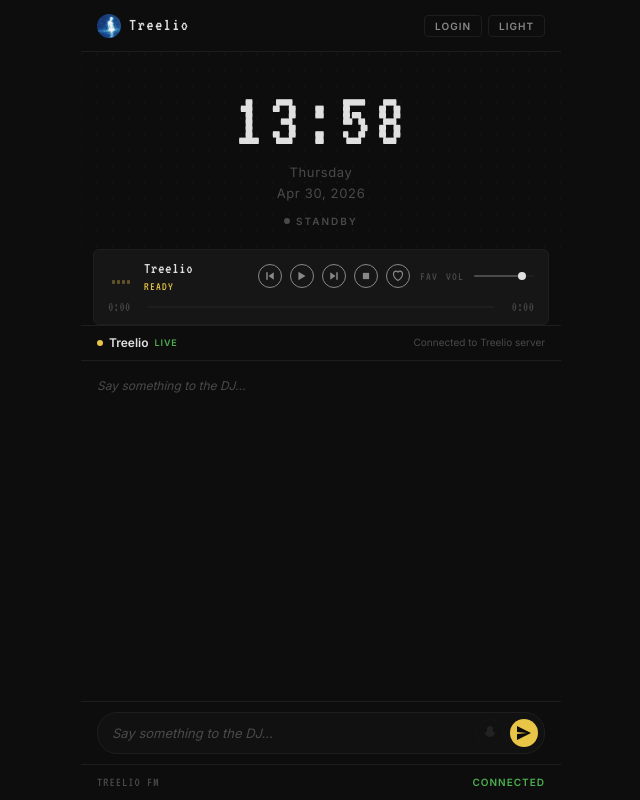
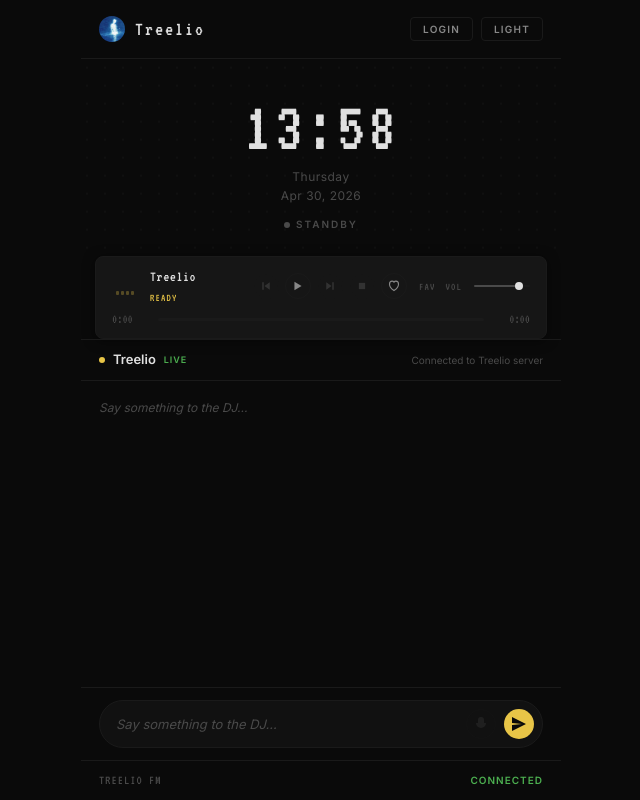
Before and after one commit to Tree005/Treelio, a React (Vite) app in the folder web/: page / in a window 1280 px wide. Shown: the whole page, without its empty margins (319-959 px from the left). Built offline with nearby package versions, Linux system fonts and the light colour scheme.

Commit message:
style: 全面打磨 UI 细节（间距/阴影/过渡动画/呼吸感）

```diff
--- a/web/src/styles/globals.css
+++ b/web/src/styles/globals.css
@@ -1,9 +1,9 @@
-/* styles/globals.css — Treelio 设计系统 (Claudio-style) */
+/* styles/globals.css — Treelio 设计系统 (refined) */
 
 /* ====== 主题变量 ====== */
 :root,
 [data-theme='dark'] {
-  --bg: #0d0d0d;
+  --bg: #0a0a0a;
   --bg-elevated: #111111;
   --surface: #161616;
   --surface-hover: #1e1e1e;
@@ -11,39 +11,43 @@
   --text-secondary: #888888;
   --text-dim: #4a4a4a;
   --accent: #e8c547;
-  --accent-dim: rgba(232, 197, 71, 0.1);
+  --accent-dim: rgba(232, 197, 71, 0.08);
   --red: #c94040;
   --green: #4caf50;
-  --border: #1e1e1e;
+  --border: #1a1a1a;
+  --border-light: #222222;
   --input-bg: #111111;
-  --shadow: rgba(0, 0, 0, 0.6);
-  --msg-claudio: #1a1a1a;
-  --msg-user: #252015;
-  --scrollbar-track: #0d0d0d;
-  --scrollbar-thumb: #2a2a2a;
-  --grid-color: rgba(255, 255, 255, 0.03);
+  --shadow: rgba(0, 0, 0, 0.4);
+  --shadow-elevated: 0 2px 12px rgba(0, 0, 0, 0.5);
+  --msg-claudio: #131313;
+  --msg-user: #1c1810;
+  --scrollbar-track: #0a0a0a;
+  --scrollbar-thumb: #222222;
+  --grid-color: rgba(255, 255, 255, 0.025);
 }
 
 [data-theme='light'] {
-  --bg: #f5f0e8;
-  --bg-elevated: #ece6da;
+  --bg: #faf8f2;
+  --bg-elevated: #f0ece0;
   --surface: #ffffff;
-  --surface-hover: #f0ebe0;
+  --surface-hover: #f7f4ea;
   --text: #1a1a1a;
   --text-secondary: #666666;
   --text-dim: #aaaaaa;
-  --accent: #c4960c;
-  --accent-dim: rgba(196, 150, 12, 0.1);
+  --accent: #b8960a;
+  --accent-dim: rgba(184, 150, 10, 0.08);
   --red: #c94040;
   --green: #4caf50;
-  --border: #e0d8c8;
+  --border: #e2ddd0;
+  --border-light: #ede8da;
   --input-bg: #ffffff;
-  --shadow: rgba(0, 0, 0, 0.08);
+  --shadow: rgba(0, 0, 0, 0.06);
+  --shadow-elevated: 0 2px 12px rgba(0, 0, 0, 0.08);
   --msg-claudio: #ffffff;
-  --msg-user: #f0ebe0;
-  --scrollbar-track: #ece6da;
+  --msg-user: #f5f0e0;
+  --scrollbar-track: #f0ece0;
   --scrollbar-thumb: #ccc5b5;
-  --grid-color: rgba(0, 0, 0, 0.04);
+  --grid-color: rgba(0, 0, 0, 0.03);
 }
 
 /* ====== 全局重置 ====== */
@@ -67,7 +71,7 @@ body {
   color: var(--text);
   min-height: 100vh;
   line-height: 1.5;
-  transition: background 0.3s ease, color 0.3s ease;
+  transition: background 0.4s ease, color 0.4s ease;
 }
 
 /* 自定义滚动条 */
@@ -102,7 +106,7 @@ body {
   display: flex;
   align-items: center;
   justify-content: space-between;
-  padding: 12px 16px;
+  padding: 14px 18px;
   border-bottom: 1px solid var(--border);
   flex-shrink: 0;
 }
@@ -110,26 +114,27 @@ body {
 .top-bar__logo {
   display: flex;
   align-items: center;
-  gap: 8px;
+  gap: 10px;
 }
 
 .top-bar__avatar {
-  width: 24px;
-  height: 24px;
+  width: 26px;
+  height: 26px;
   border-radius: 50%;
+  object-fit: cover;
 }
 
 .top-bar__logo span {
   font-family: 'VT323', monospace;
-  font-size: 18px;
+  font-size: 20px;
   font-weight: 400;
-  letter-spacing: 0.08em;
+  letter-spacing: 0.1em;
   color: var(--text);
 }
 
 .top-bar__actions {
   display: flex;
-  gap: 6px;
+  gap: 8px;
   align-items: center;
 }
 
@@ -137,13 +142,13 @@ body {
   background: none;
   border: 1px solid var(--border);
   border-radius: 4px;
-  padding: 4px 10px;
+  padding: 5px 12px;
   color: var(--text-secondary);
   font-size: 10px;
   font-weight: 600;
-  letter-spacing: 0.1em;
+  letter-spacing: 0.12em;
   cursor: pointer;
-  transition: all 0.2s;
+  transition: all 0.25s ease;
   text-transform: uppercase;
   font-family: 'Inter', sans-serif;
 }
@@ -158,13 +163,13 @@ body {
   background: none;
   border: 1px solid var(--border);
   border-radius: 4px;
-  padding: 4px 10px;
+  padding: 5px 12px;
   color: var(--text-secondary);
   font-size: 10px;
   font-weight: 600;
-  letter-spacing: 0.1em;
+  letter-spacing: 0.12em;
   cursor: pointer;
-  transition: all 0.2s;
+  transition: all 0.25s ease;
   text-transform: uppercase;
   font-family: 'Inter', sans-serif;
 }
@@ -174,44 +179,43 @@ body {
   color: var(--accent);
 }
 
-/* ====== 时钟区域（带点阵背景） ====== */
+/* ====== 时钟区域 ====== */
 .clock-section {
   display: flex;
   flex-direction: column;
   align-items: center;
-  padding: 28px 20px 20px;
+  padding: 32px 20px 24px;
   flex-shrink: 0;
   position: relative;
-  /* 点阵网格背景 */
   background-image:
     radial-gradient(circle, var(--grid-color) 1px, transparent 1px);
-  background-size: 16px 16px;
+  background-size: 18px 18px;
   background-position: center center;
 }
 
 .clock-time {
   font-family: 'VT323', monospace;
-  font-size: 80px;
+  font-size: 72px;
   line-height: 1;
   color: var(--text);
-  letter-spacing: 0.04em;
+  letter-spacing: 0.03em;
 }
 
 .clock-date {
   font-family: 'Inter', sans-serif;
-  font-size: 13px;
+  font-size: 12px;
   color: var(--text-dim);
-  margin-top: 2px;
+  margin-top: 4px;
   text-align: center;
   line-height: 1.6;
-  letter-spacing: 0.05em;
+  letter-spacing: 0.04em;
 }
 
 .on-air {
   display: flex;
   align-items: center;
   gap: 6px;
-  margin-top: 10px;
+  margin-top: 12px;
   font-size: 10px;
   font-weight: 600;
   letter-spacing: 0.2em;
@@ -235,7 +239,7 @@ body {
 .on-air--active .on-air__dot {
   background: var(--green);
   animation: pulse 2s infinite;
-  box-shadow: 0 0 6px var(--green);
+  box-shadow: 0 0 8px var(--green);
 }
 
 @keyframes pulse {
@@ -245,22 +249,28 @@ body {
 
 /* ====== 播放器 ====== */
 .player {
-  padding: 0 12px;
+  padding: 0 14px;
   flex-shrink: 0;
 }
 
 .player__card {
   background: var(--surface);
   border: 1px solid var(--border);
-  border-radius: 6px;
-  padding: 10px 14px;
+  border-radius: 8px;
+  padding: 12px 16px;
+  box-shadow: var(--shadow-elevated);
+  transition: border-color 0.3s ease, box-shadow 0.3s ease;
 }
 
-/* 主行：所有元素横排 */
+.player__card:hover {
+  border-color: var(--border-light);
+}
+
+/* 主行 */
 .player__main-row {
   display: flex;
   align-items: center;
-  gap: 10px;
+  gap: 12px;
 }
 
 /* 频谱动画 */
@@ -268,7 +278,7 @@ body {
   display: flex;
   align-items: flex-end;
   gap: 2px;
-  height: 16px;
+  height: 18px;
   flex-shrink: 0;
   padding: 0 4px;
 }
@@ -278,6 +288,7 @@ body {
   background: var(--accent);
   border-radius: 1px;
   animation: wave 1.2s ease-in-out infinite;
+  transition: background 0.3s ease;
 }
 
 .player__wave-bar:nth-child(1) { height: 30%; animation-delay: 0s; }
@@ -288,7 +299,7 @@ body {
 .player__wave--idle .player__wave-bar {
   animation: none;
   height: 25%;
-  opacity: 0.35;
+  opacity: 0.3;
 }
 
 @keyframes wave {
@@ -302,19 +313,19 @@ body {
   min-width: 0;
   display: flex;
   flex-direction: column;
-  gap: 2px;
+  gap: 3px;
   overflow: hidden;
 }
 
 .player__song-name {
   font-family: 'VT323', monospace;
-  font-size: 16px;
+  font-size: 15px;
   color: var(--text);
   letter-spacing: 0.04em;
   line-height: 1;
   overflow: hidden;
   position: relative;
-  height: 18px;
+  height: 20px;
 }
 
 .player__song-name-inner {
@@ -323,12 +334,10 @@ body {
   animation: none;
 }
 
-/* 内容溢出时启动滚动 */
 .player__song-name--scroll .player__song-name-inner {
   animation: marquee 120s linear infinite;
 }
 
-/* 暂停播放时滚动也停 */
 .player__song-name--pause .player__song-name-inner {
   animation-play-state: paused;
 }
@@ -340,7 +349,7 @@ body {
 
 .player__song-status {
   font-family: 'VT323', monospace;
-  font-size: 12px;
+  font-size: 11px;
   color: var(--accent);
   letter-spacing: 0.1em;
   text-transform: uppercase;
@@ -351,7 +360,7 @@ body {
 .player__controls {
   display: flex;
   align-items: center;
-  gap: 8px;
+  gap: 6px;
   flex-shrink: 0;
 }
 
@@ -363,22 +372,28 @@ body {
   display: flex;
   align-items: center;
   justify-content: center;
-  transition: color 0.2s;
+  transition: color 0.2s ease;
   padding: 0;
 }
 
-.player__btn:hover {
+.player__btn:hover:not(:disabled) {
   color: var(--text);
 }
 
-.player__btn--circle {
-  width: 24px;
-  height: 24px;
-  border: 1px solid var(--text-secondary);
-  border-radius: 50%;
+.player__btn:disabled {
+  opacity: 0.25;
+  cursor: not-allowed;
 }
 
-.player__btn--circle:hover {
+.player__btn--circle {
+  width: 26px;
+  height: 26px;
+  border: 1px solid var(--border);
+  border-radius: 50%;
+  transition: all 0.25s ease;
+}
+
+.player__btn--circle:hover:not(:disabled) {
   border-color: var(--accent);
   color: var(--accent);
 }
@@ -392,18 +407,18 @@ body {
 .player__tags {
   display: flex;
   align-items: center;
-  gap: 8px;
+  gap: 10px;
   flex-shrink: 0;
 }
 
 .player__tag {
   font-family: 'VT323', monospace;
-  font-size: 12px;
+  font-size: 11px;
   letter-spacing: 0.1em;
   text-transform: uppercase;
   color: var(--text-dim);
   cursor: pointer;
-  transition: color 0.2s;
+  transition: color 0.2s ease;
   user-select: none;
   line-height: 1;
 }
@@ -423,7 +438,7 @@ body {
 
 /* 音量滑块 */
 .player__vol-slider {
-  width: 60px;
+  width: 56px;
   flex-shrink: 0;
   cursor: pointer;
   padding: 8px 0;
@@ -453,22 +468,23 @@ body {
   top: 50%;
   transform: translate(-50%, -50%);
   pointer-events: none;
+  transition: background 0.2s;
 }
 
 /* 底部进度行 */
 .player__progress-row {
   display: flex;
   align-items: center;
-  gap: 8px;
-  margin-top: 8px;
+  gap: 10px;
+  margin-top: 10px;
 }
 
 .player__time {
   font-family: 'VT323', monospace;
-  font-size: 14px;
+  font-size: 13px;
   color: var(--text-dim);
   flex-shrink: 0;
-  min-width: 32px;
+  min-width: 36px;
   line-height: 1;
 }
 
@@ -478,20 +494,24 @@ body {
 
 .player__progress-bar {
   flex: 1;
-  height: 2px;
+  height: 3px;
   background: var(--border);
-  border-radius: 1px;
+  border-radius: 1.5px;
   cursor: pointer;
   position: relative;
+  transition: height 0.15s ease;
+}
+
+.player__progress-bar:hover {
+  height: 5px;
 }
 
 .player__progress-fill {
   height: 100%;
   background: var(--accent);
-  border-radius: 1px;
+  border-radius: 1.5px;
   transition: width 0.3s linear;
 }
-
 
 /* ====== 聊天区域 ====== */
 .chat {
@@ -505,7 +525,7 @@ body {
   display: flex;
   align-items: center;
   justify-content: space-between;
-  padding: 8px 16px;
+  padding: 10px 18px;
   border-top: 1px solid var(--border);
   border-bottom: 1px solid var(--border);
   flex-shrink: 0;
@@ -514,7 +534,7 @@ body {
 .chat__header-left {
   display: flex;
   align-items: center;
-  gap: 6px;
+  gap: 8px;
 }
 
 .chat__dj-dot {
@@ -526,7 +546,7 @@ body {
 }
 
 .chat__dj-name {
-  font-size: 12px;
+  font-size: 13px;
   font-weight: 600;
   color: var(--text);
 }
@@ -548,10 +568,10 @@ body {
   flex: 1;
   min-height: 0;
   overflow-y: auto;
-  padding: 12px 16px;
+  padding: 14px 18px;
   display: flex;
   flex-direction: column;
-  gap: 10px;
+  gap: 12px;
 }
 
 .chat__empty {
@@ -564,8 +584,14 @@ body {
 /* ====== 消息气泡 ====== */
 .message {
   display: flex;
-  gap: 8px;
+  gap: 10px;
   max-width: 85%;
+  animation: msg-in 0.3s ease;
+}
+
+@keyframes msg-in {
+  from { opacity: 0; transform: translateY(8px); }
+  to   { opacity: 1; transform: translateY(0); }
 }
 
 .message--user {
@@ -574,8 +600,8 @@ body {
 }
 
 .message__avatar {
-  width: 28px;
-  height: 28px;
+  width: 30px;
+  height: 30px;
   border-radius: 50%;
   flex-shrink: 0;
   object-fit: cover;
@@ -595,28 +621,29 @@ body {
 .message__body {
   display: flex;
   flex-direction: column;
-  gap: 1px;
+  gap: 2px;
 }
 
 .message__bubble {
-  padding: 8px 12px;
-  border-radius: 10px;
+  padding: 10px 14px;
+  border-radius: 12px;
   font-size: 13px;
-  line-height: 1.5;
+  line-height: 1.55;
   word-break: break-word;
+  transition: background 0.3s ease, border-color 0.3s ease;
 }
 
 .message--treelio .message__bubble {
   background: var(--msg-claudio);
   border: 1px solid var(--border);
   color: var(--text);
-  border-top-left-radius: 3px;
+  border-top-left-radius: 4px;
 }
 
 .message--user .message__bubble {
   background: var(--msg-user);
   color: var(--text);
-  border-top-right-radius: 3px;
+  border-top-right-radius: 4px;
 }
 
 .message__meta {
@@ -641,7 +668,8 @@ body {
   letter-spacing: 0.1em;
   color: var(--text-dim);
   cursor: pointer;
-  transition: color 0.2s;
+  transition: color 0.2s ease;
+  text-transform: uppercase;
 }
 
 .message__replay:hover {
@@ -650,35 +678,37 @@ body {
 
 /* ====== 歌曲卡片 ====== */
 .message__songs {
-  margin-top: 6px;
+  margin-top: 8px;
   display: flex;
   flex-direction: column;
-  gap: 4px;
+  gap: 5px;
 }
 
 .song-card {
   display: flex;
   align-items: center;
-  gap: 8px;
-  padding: 6px 10px;
+  gap: 10px;
+  padding: 8px 12px;
   background: var(--surface);
   border: 1px solid var(--border);
-  border-radius: 6px;
+  border-radius: 8px;
   cursor: pointer;
-  transition: all 0.2s;
+  transition: all 0.25s ease;
 }
 
 .song-card:hover {
   border-color: var(--accent);
   background: var(--accent-dim);
+  transform: translateY(-1px);
+  box-shadow: var(--shadow-elevated);
 }
 
 .song-card__cover {
-  width: 36px;
-  height: 36px;
-  border-radius: 4px;
+  width: 38px;
+  height: 38px;
+  border-radius: 5px;
   overflow: hidden;
-  background: var(--surface);
+  background: var(--surface-hover);
   flex-shrink: 0;
   display: flex;
   align-items: center;
@@ -710,6 +740,7 @@ body {
   white-space: nowrap;
   overflow: hidden;
   text-overflow: ellipsis;
+  margin-top: 1px;
 }
 
 .song-card__unplayable {
@@ -717,25 +748,27 @@ body {
   color: #e74c3c;
   background: rgba(231, 76, 60, 0.1);
   border-radius: 3px;
-  padding: 0 4px;
+  padding: 0 5px;
   margin-left: 4px;
   white-space: nowrap;
+  display: inline-block;
+  margin-top: 2px;
 }
 
 .song-card__add {
   display: flex;
   align-items: center;
   justify-content: center;
-  width: 22px;
-  height: 22px;
+  width: 24px;
+  height: 24px;
   border: none;
   background: transparent;
   color: var(--text-dim);
   cursor: pointer;
   border-radius: 4px;
   flex-shrink: 0;
-  opacity: 0.5;
-  transition: all 0.2s;
+  opacity: 0;
+  transition: all 0.25s ease;
 }
 
 .song-card:hover .song-card__add {
@@ -744,12 +777,12 @@ body {
 
 .song-card__add:hover {
   color: var(--accent);
-  background: var(--accent-dim, rgba(232, 197, 71, 0.15));
+  background: var(--accent-dim);
 }
 
 /* ====== 输入区域 ====== */
 .chat__input-area {
-  padding: 10px 16px;
+  padding: 12px 18px;
   border-top: 1px solid var(--border);
   flex-shrink: 0;
 }
@@ -757,16 +790,17 @@ body {
 .chat__input-wrap {
   display: flex;
   align-items: center;
-  gap: 6px;
+  gap: 8px;
   background: var(--input-bg);
   border: 1px solid var(--border);
-  border-radius: 20px;
-  padding: 6px 6px 6px 14px;
-  transition: border-color 0.2s;
+  border-radius: 24px;
+  padding: 8px 8px 8px 16px;
+  transition: border-color 0.3s ease, box-shadow 0.3s ease;
 }
 
 .chat__input-wrap:focus-within {
   border-color: var(--accent);
+  box-shadow: 0 0 0 3px var(--accent-dim);
 }
 
 .chat__input {
@@ -785,8 +819,8 @@ body {
 }
 
 .chat__mic {
-  width: 28px;
-  height: 28px;
+  width: 30px;
+  height: 30px;
   border-radius: 50%;
   background: none;
   border: 1px solid var(--border);
@@ -796,17 +830,22 @@ body {
   align-items: center;
   justify-content: center;
   flex-shrink: 0;
-  transition: all 0.2s;
+  transition: all 0.25s ease;
 }
 
 .chat__mic:disabled {
-  opacity: 0.3;
+  opacity: 0.25;
   cursor: not-allowed;
 }
 
+.chat__mic:not(:disabled):hover {
+  border-color: var(--accent);
+  color: var(--accent);
+}
+
 .chat__send {
-  width: 28px;
-  height: 28px;
+  width: 30px;
+  height: 30px;
   border-radius: 50%;
   background: var(--accent);
   border: none;
@@ -816,11 +855,12 @@ body {
   align-items: center;
   justify-content: center;
   flex-shrink: 0;
-  transition: opacity 0.2s;
+  transition: opacity 0.2s ease, transform 0.15s ease;
 }
 
-.chat__send:hover {
+.chat__send:hover:not(:disabled) {
   opacity: 0.85;
+  transform: scale(1.05);
 }
 
 .chat__send:disabled {
@@ -833,7 +873,7 @@ body {
   display: flex;
   align-items: center;
   justify-content: space-between;
-  padding: 8px 16px;
+  padding: 10px 18px;
   border-top: 1px solid var(--border);
   font-family: 'VT323', monospace;
   font-size: 13px;
@@ -846,19 +886,20 @@ body {
 .footer__status {
   display: flex;
   align-items: center;
-  gap: 4px;
+  gap: 5px;
   color: var(--green);
   font-size: 10px;
   font-family: 'Inter', sans-serif;
   font-weight: 600;
   letter-spacing: 0.1em;
+  text-transform: uppercase;
 }
 
 /* ====== 加载动画 ====== */
 .typing-indicator {
   display: flex;
   gap: 4px;
-  padding: 8px 12px;
+  padding: 10px 14px;
 }
 
 .typing-indicator__dot {
@@ -883,6 +924,9 @@ body {
     max-width: 100%;
   }
   .clock-time {
-    font-size: 64px;
+    font-size: 56px;
+  }
+  .player__vol-slider {
+    width: 44px;
   }
 }
```
